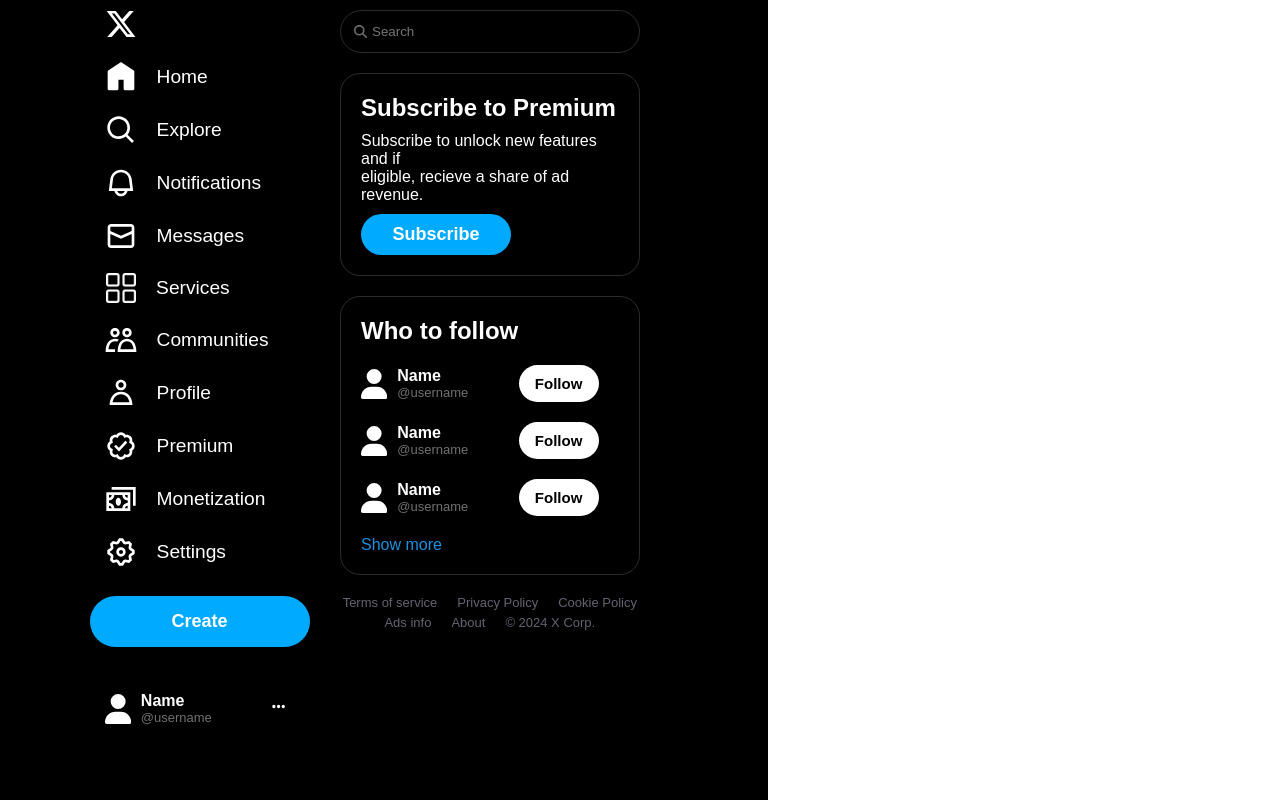
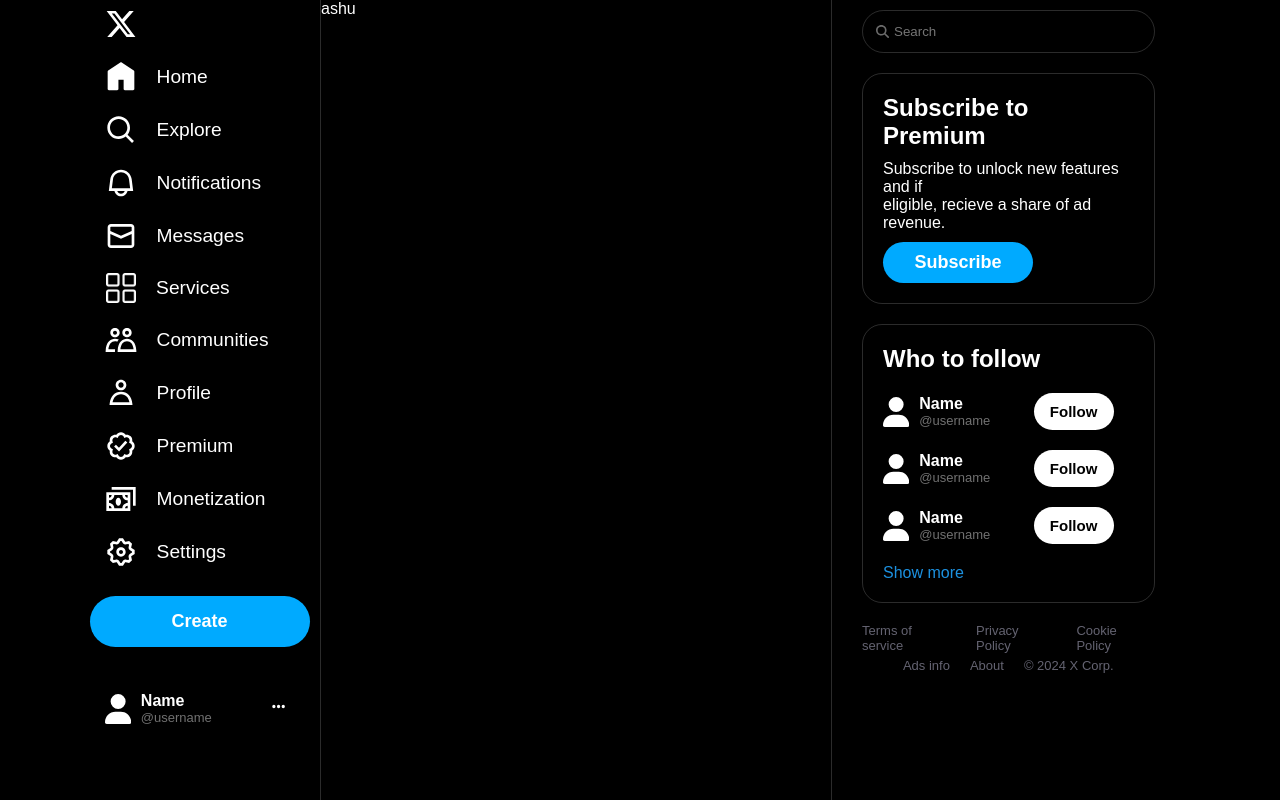
Before and after one commit to areebmohd/React-X, a React (Vite) app in the folder X/: page / in a window 1280 px wide. Built offline with nearby package versions, Linux system fonts and the light colour scheme.

Commit message:
mainbar created

```diff
--- a/X/src/App.jsx
+++ b/X/src/App.jsx
@@ -1,12 +1,17 @@
 import Leftbar from "./components/leftbar"
 import Rightbar from "./components/rightbar"
+import { BrowserRouter } from "react-router-dom"
 import "./app.css"
+import Mainbar from "./components/mainbar"
 
 function App() {
   return (
     <div className="app">
-      <Leftbar/>
-      <Rightbar/>
+      <Leftbar />
+      <BrowserRouter>
+        <Mainbar />
+      </BrowserRouter>
+      <Rightbar />
     </div>
   )
 }
--- /dev/null
+++ b/X/src/components/homePage.jsx
@@ -0,0 +1,10 @@
+import './homePage.css'
+
+function HomePage(){
+    return(
+        <div className="homePage">
+            <p>ashu</p>
+        </div>
+    )
+}
+export default HomePage
--- a/X/src/components/mainbar.css
+++ b/X/src/components/mainbar.css
@@ -0,0 +1,8 @@
+.mainbar{
+    display: flex;
+    flex-direction: column;
+    width: 40%;
+    background-color: black;
+    border-left: 1px solid rgba(255, 255, 255, 0.170);
+    border-right: 1px solid rgba(255, 255, 255, 0.170);
+}
--- a/X/src/components/mainbar.jsx
+++ b/X/src/components/mainbar.jsx
@@ -1,8 +1,14 @@
+import './mainbar.css'
+import {Route, Routes} from 'react-router-dom'
+import HomePage from './homePage'
+
 function Mainbar() {
   return (
-    <div>
-      <h1>Mainbar</h1>
+    <div className="mainbar">
+      <Routes>
+      <Route path="/" element={<HomePage/>}/>
+      </Routes>
     </div>
-  );
+  )
 }
-export default Mainbar;
+export default Mainbar
--- a/X/src/components/rightbar.css
+++ b/X/src/components/rightbar.css
@@ -6,7 +6,7 @@
     flex-direction: column;
     gap: 20px;
     padding-top: 10px;
-    padding-left: 20px;
+    padding-left: 30px;
 }
 .rightbar .searchBox{
     display: flex;
```
Also changed, not shown: X/src/components/homePage.css (added).
